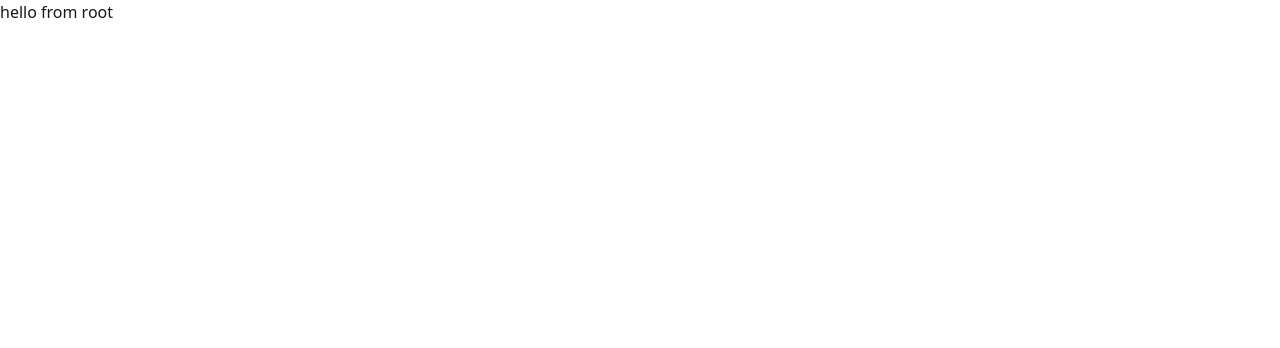
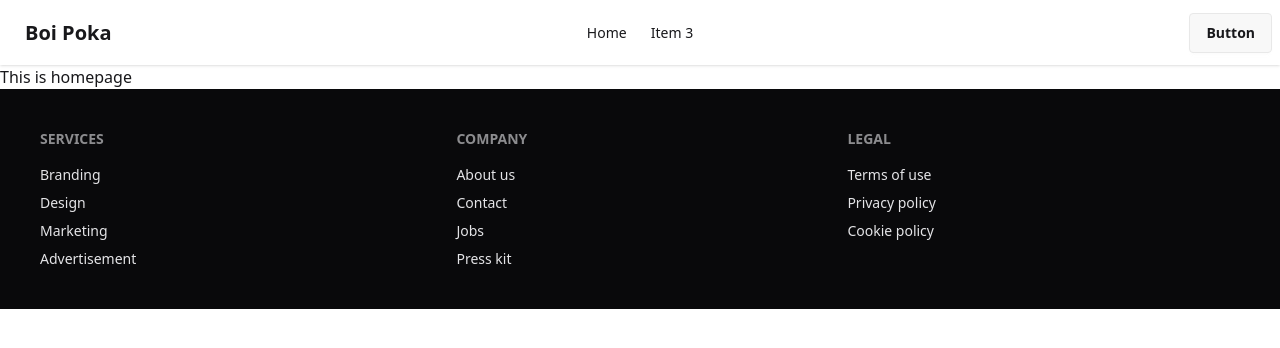
Before and after one commit to SynysterRudro/Boi-Poka, a React (Vite) app: page / in a window 1280 px wide. Shown: the top 348 px of the page. Built offline with nearby package versions, Linux system fonts and the light colour scheme.

Commit message:
navbar footer and nested routing done

```diff
--- /dev/null
+++ b/src/Home/Home.jsx
@@ -0,0 +1,11 @@
+import React from 'react';
+
+const Home = () => {
+    return (
+        <div>
+            This is homepage
+        </div>
+    );
+};
+
+export default Home;
--- /dev/null
+++ b/src/components/Dashboard/Dashboard.jsx
@@ -0,0 +1,11 @@
+import React from 'react';
+
+const Dashboard = () => {
+    return (
+        <div>
+            this is dashboard
+        </div>
+    );
+};
+
+export default Dashboard;
--- /dev/null
+++ b/src/components/ErrorPage/ErrorPage.jsx
@@ -0,0 +1,13 @@
+import React from 'react';
+
+const ErrorPage = () => {
+    return (
+        <div>
+
+            <h1 className='text-5xl'>Error page</h1>
+
+        </div>
+    );
+};
+
+export default ErrorPage;
--- /dev/null
+++ b/src/components/Footer/Footer.jsx
@@ -0,0 +1,30 @@
+import React from 'react';
+
+const Footer = () => {
+    return (
+        <footer className="footer sm:footer-horizontal bg-neutral text-neutral-content p-10">
+            <nav>
+                <h6 className="footer-title">Services</h6>
+                <a className="link link-hover">Branding</a>
+                <a className="link link-hover">Design</a>
+                <a className="link link-hover">Marketing</a>
+                <a className="link link-hover">Advertisement</a>
+            </nav>
+            <nav>
+                <h6 className="footer-title">Company</h6>
+                <a className="link link-hover">About us</a>
+                <a className="link link-hover">Contact</a>
+                <a className="link link-hover">Jobs</a>
+                <a className="link link-hover">Press kit</a>
+            </nav>
+            <nav>
+                <h6 className="footer-title">Legal</h6>
+                <a className="link link-hover">Terms of use</a>
+                <a className="link link-hover">Privacy policy</a>
+                <a className="link link-hover">Cookie policy</a>
+            </nav>
+        </footer>
+    );
+};
+
+export default Footer;
--- /dev/null
+++ b/src/components/NavBar/NavBar.jsx
@@ -0,0 +1,38 @@
+import React from 'react';
+
+const links = <>
+    <li><a>Home</a></li>
+    <li><a>Item 3</a></li>
+</>
+
+const NavBar = () => {
+    return (
+        <div>
+            <div className="navbar bg-base-100 shadow-sm">
+                <div className="navbar-start">
+                    <div className="dropdown">
+                        <div tabIndex={0} role="button" className="btn btn-ghost lg:hidden">
+                            <svg xmlns="http://www.w3.org/2000/svg" className="h-5 w-5" fill="none" viewBox="0 0 24 24" stroke="currentColor"> <path strokeLinecap="round" strokeLinejoin="round" strokeWidth="2" d="M4 6h16M4 12h8m-8 6h16" /> </svg>
+                        </div>
+                        <ul
+                            tabIndex={0}
+                            className="menu menu-sm dropdown-content bg-base-100 rounded-box z-1 mt-3 w-52 p-2 shadow">
+                            {links}
+                        </ul>
+                    </div>
+                    <a className="btn btn-ghost text-xl">Boi Poka</a>
+                </div>
+                <div className="navbar-center hidden lg:flex">
+                    <ul className="menu menu-horizontal px-1">
+                        {links}
+                    </ul>
+                </div>
+                <div className="navbar-end">
+                    <a className="btn">Button</a>
+                </div>
+            </div>
+        </div>
+    );
+};
+
+export default NavBar;
--- a/src/components/Root/Root.jsx
+++ b/src/components/Root/Root.jsx
@@ -1,9 +1,15 @@
 import React from 'react';
+import NavBar from '../NavBar/NavBar';
+import Footer from '../Footer/Footer';
+import { Outlet } from 'react-router-dom';
+import ErrorPage from '../ErrorPage/ErrorPage';
 
 const Root = () => {
     return (
         <div>
-            hello from root
+            <NavBar> </NavBar>
+            <Outlet> </Outlet>
+            <Footer></Footer>
         </div>
     );
 };
--- a/src/main.jsx
+++ b/src/main.jsx
@@ -7,11 +7,25 @@
   RouterProvider,
 } from "react-router-dom";
 import Root from './components/Root/Root.jsx';
+import ErrorPage from './components/ErrorPage/ErrorPage.jsx';
+import Home from './Home/Home.jsx';
+import Dashboard from './components/Dashboard/Dashboard.jsx';
 
 const router = createBrowserRouter([
   {
     path: "/",
     element: <Root></Root>,
+    errorElement: <ErrorPage></ErrorPage>,
+    children: [
+      {
+        path: "/",
+        element: <Home></Home>
+      },
+      {
+        path: "/dashboard",
+        element: <Dashboard> </Dashboard>
+      }
+    ]
   },
 ]);
 
```
